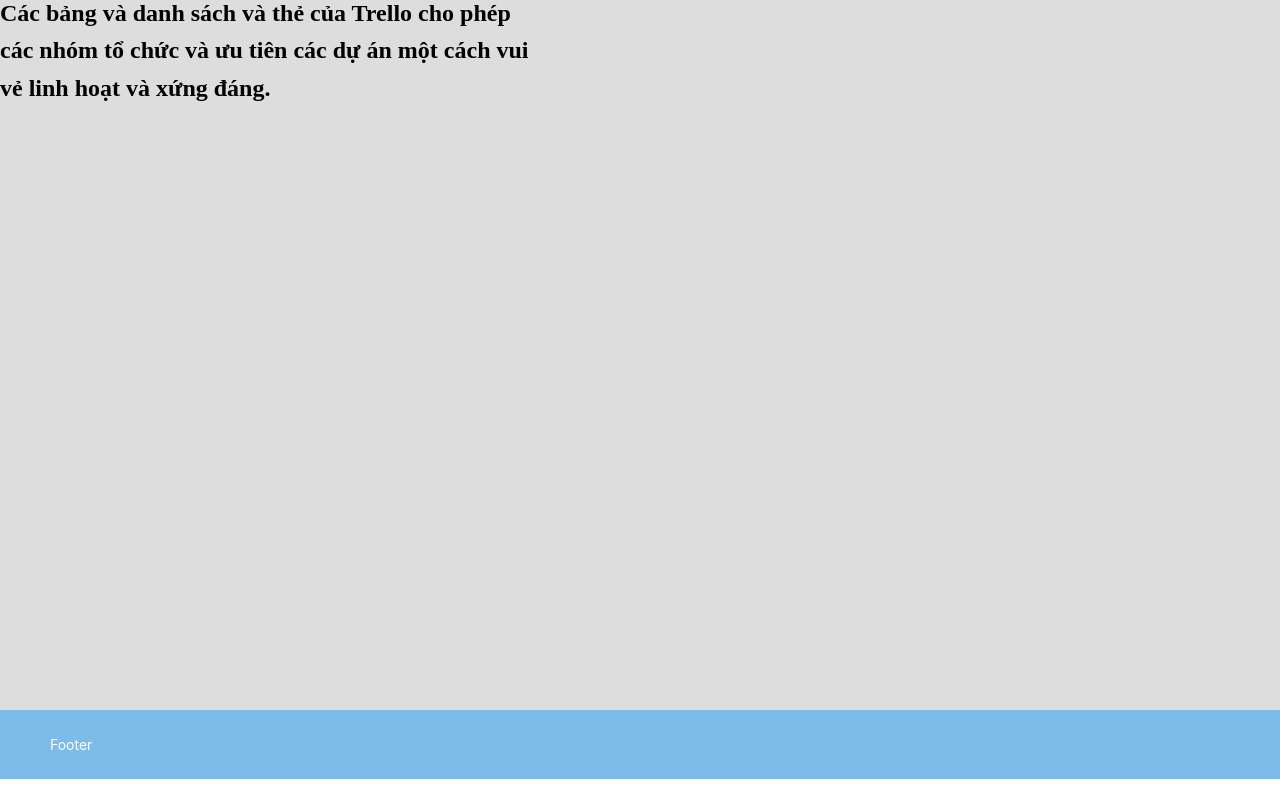
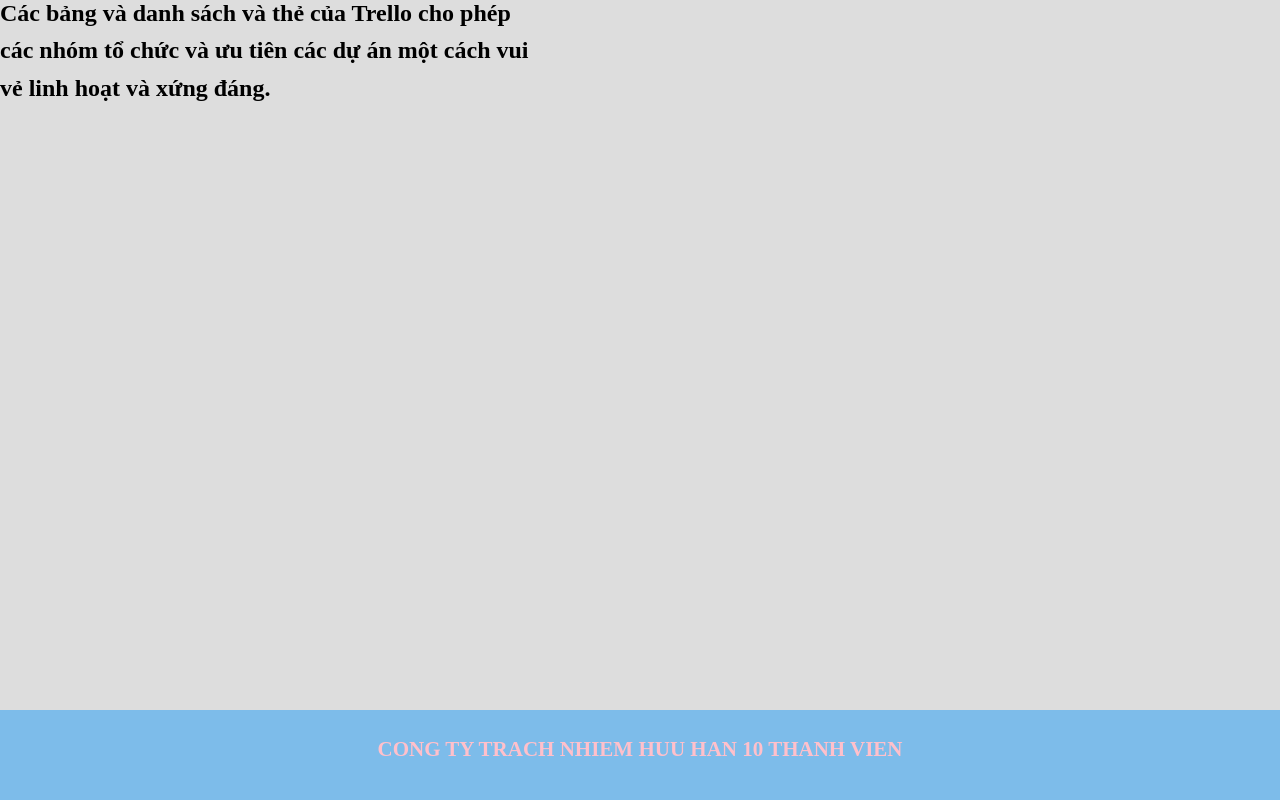
Before and after one commit to julsu2905/pmWare, a React (Create React App) app in the folder client/: page / in a window 1280 px wide. Shown: the part 290-1090 px from the top of the page. Before the commit the page ends 1069 px from the top, so only its background shows below. Built offline with nearby package versions, Linux system fonts and the light colour scheme.

Commit message:
update Footer

```diff
--- a/client/src/App.css
+++ b/client/src/App.css
@@ -10,6 +10,13 @@
 .ant-layout-footer {
   line-height: 1.5;
 }
+.ant-layout-footer h1{
+  text-align: center;
+  color : pink;
+  font-weight: bolder;
+  font-family: cursive;
+}
+
 .ant-layout-content {
   min-height: 900px;
   color: #fff;
--- a/client/src/App.js
+++ b/client/src/App.js
@@ -6,7 +6,7 @@
 import Navigator from "./components/Navigator";
 import Home from "./components/Home";
 import Landing from "./components/Landing";
-import LoginForm from './components/LoginForm';
+import LoginForm from "./components/LoginForm";
 const { Header, Footer, Sider, Content } = Layout;
 
 function App() {
@@ -28,7 +28,9 @@
             <LoginForm />
           </Route>
         </Content>
-        <Footer>Footer</Footer>
+        <Footer>
+          <h1>CONG TY TRACH NHIEM HUU HAN 10 THANH VIEN</h1>
+        </Footer>
       </Layout>
 
       {/*       <Route exact path="/login">
```
